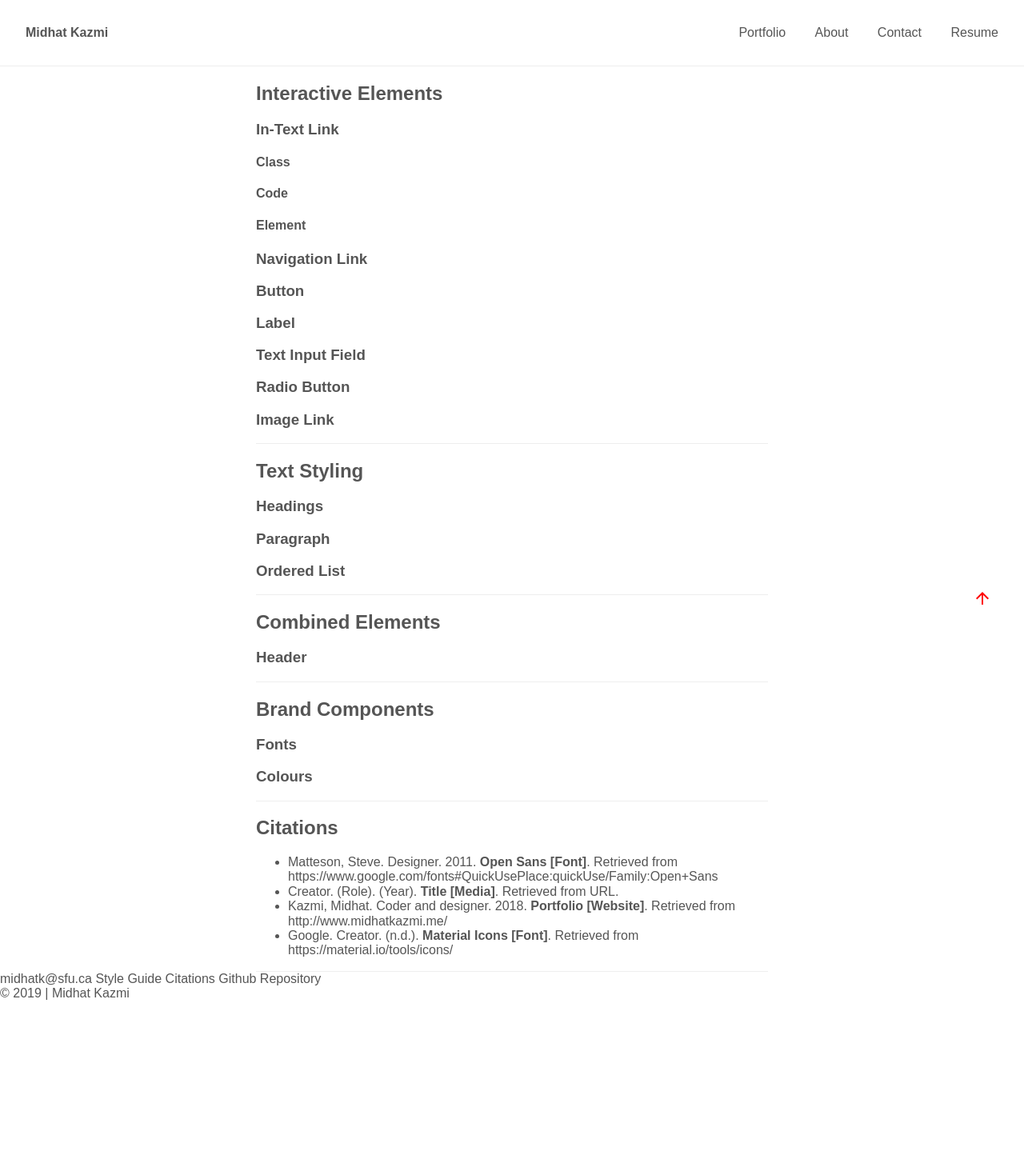
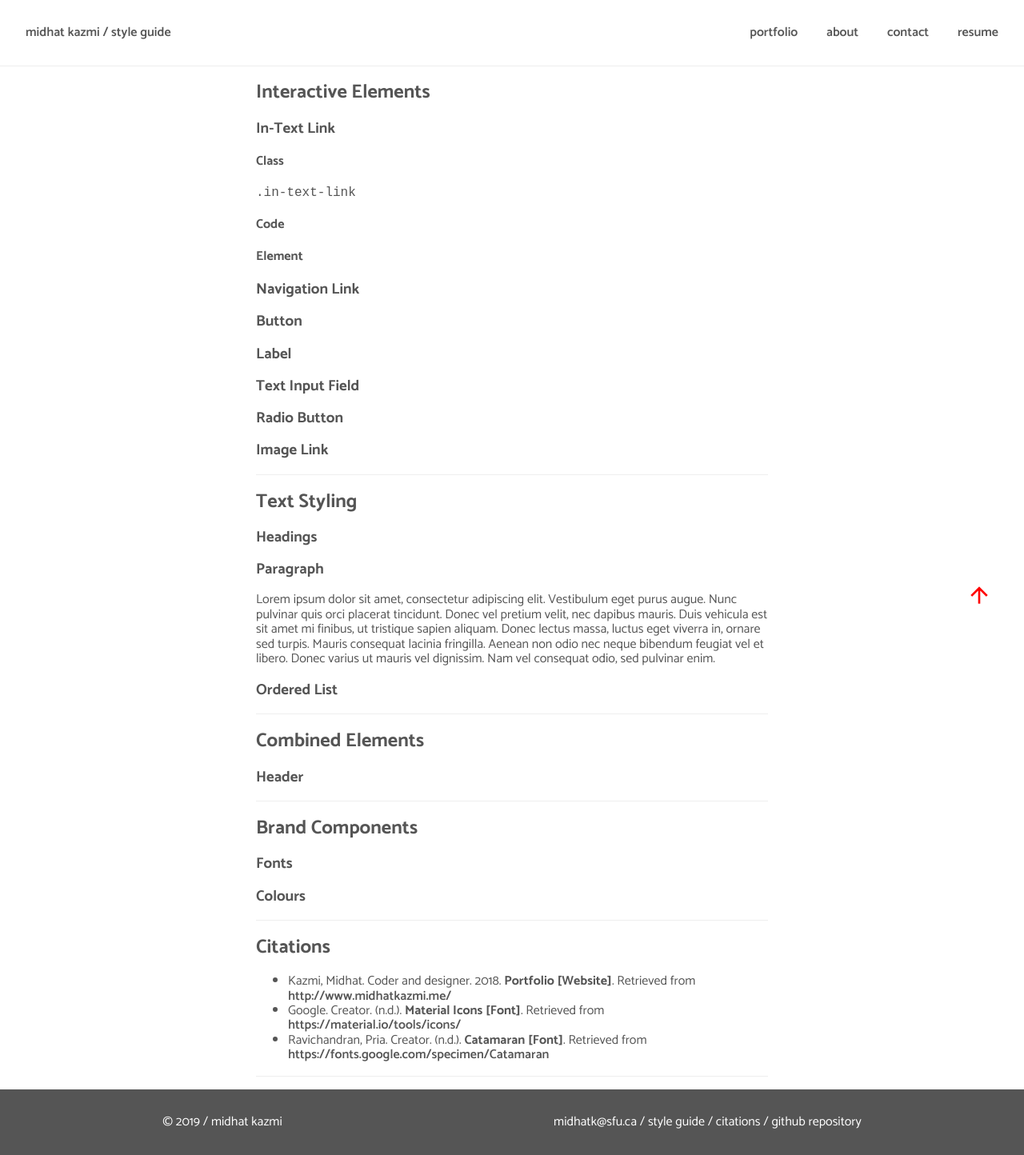
Before and after one commit to midhatkazmi/IAT-339-P3-Portfolio, a plain HTML site: page styleguide.html in a window 1280 px wide. Shown: the whole page at 80% size. Before the commit the page ends 1252 px from the top, so only its background shows below. Drawn offline with Linux system fonts and the light colour scheme.

Commit message:
Implemented font and sticky header and footer layout

```diff
--- a/css/grids.css
+++ b/css/grids.css
@@ -9,3 +9,8 @@
 	justify-content: space-between;
 	align-items: center;
 }
+
+.footer-container {
+	display: flex;
+	justify-content: space-between;
+}
--- a/css/main.css
+++ b/css/main.css
@@ -1,26 +1,37 @@
 /*Style Guide*/
 
-* {
-	font-family: sans-serif;
+body {
+	color: #555;
+	font-family: 'Catamaran', sans-serif;
+}
+
+a {
+	color: #555;
 	text-decoration: none;
-	color: #555;
+	font-weight: 600;
 }
 
 .header {
+	position: fixed;
+	top: 0;
+	width: 100%;
+	background-color: white;
 	border-bottom: solid 1px #EEE;
+	text-transform: lowercase;
 }
 
-.logomark {}
+.logo {}
 
-.logomark:hover, .logomark:focus, .logomark:active {}
+.logo:hover, .logo:focus, .logo:active {}
 
-.logotype {
+.heading {
 	margin: 1rem;
 	padding: 1rem;
 	font-size: 1rem;
+	font-weight: 600;
 }
 
-.logotype:hover, .logotype:focus, .logotype:active {}
+.heading:hover, .heading:focus, .heading:active {}
 
 .nav {
 	margin: 1rem;
@@ -32,26 +43,51 @@
 
 .nav-link:hover, .nav-link:focus, .nav-link:active {}
 
-.button-scroll-to-top {
+.button-scroll-to-top .material-icons {
 	position: fixed;
 	bottom: 2rem;
 	right: 2rem;
 	padding: 0.5rem;
+	border-radius: 100%;
+	background-color: white;
 	color: red;
-	border-radius: 100%;
-	/*transition: color 0.25s, background color 0.25s;*/
+	font-size: 2rem;
+	transition: background-color 0.25s, color 0.25s;
 }
 
-.button-scroll-to-top:hover, .button-scroll-to-top:focus {
+.button-scroll-to-top .material-icons:hover, .button-scroll-to-top .material-icons:focus {
 	background-color: red;
 	color: white;
-	/*transition: color 0.25s, background color 0.25s;*/
+	transition: background-color 0.25s, color 0.25s;
 }
 
 .section {
-	margin: auto;
+	margin: 1rem auto;
 	width: 50%;
 	border-bottom: solid #EEE 1px;
+}
+
+.class-name {}
+
+.code {}
+
+.in-text-link {}
+
+.footer {
+	padding: 1rem;
+	background-color: #555;
+	text-transform: lowercase;
+}
+
+.footer-content {
+	margin: 1rem auto;
+	width: 70%;
+	color: white;
+}
+
+.footer-link {
+	color: white;
+	font-weight: 400;
 }
 
 /*Portfolio*/
--- a/styleguide.html
+++ b/styleguide.html
@@ -3,23 +3,26 @@
 	<head>
 		<meta charset="utf-8">
 		<meta name="viewport" content="width=device-width, initial-scale=1">
-		<title>Midhat Kazmi | Visual Designer</title>
+		<title>Midhat Kazmi / Style Guide</title>
 		<link rel="icon" href="img/favicon-mk.png">
 		<link rel="stylesheet" type="text/css" href="css/normalize.css">
 		<link rel="stylesheet" type="text/css" href="css/main.css">
 		<link rel="stylesheet" type="text/css" href="css/grids.css">
 		<link href="https://fonts.googleapis.com/icon?family=Material+Icons" rel="stylesheet">
+		<link href="https://fonts.googleapis.com/css?family=Catamaran:100,200,300,400,500,600,700,800,900" rel="stylesheet">
 	</head>
 	<body>
 		<header class="header">
 			<!-- <a href="index.html">
-				<img class="logomark" src="img/logo-mk.svg">
+				<img class="logo" src="img/logo-mk.svg">
 			</a> -->
 			<div class="header-container">
 				<div class="header-item">
-					<a href="index.html">
-						<h1 class="logotype">Midhat Kazmi</h1>
-					</a>
+					<h1 class="heading">
+						<a href="index.html">Midhat Kazmi</a>
+						/
+						<a href="styleguide.html">Style Guide</a>
+					</h1>
 				</div>
 				<div class="header-item">
 					<nav class="nav">
@@ -31,9 +34,31 @@
 				</div>
 			</div>
 		</header>
+		<header>
+			<!-- <a href="index.html" tabindex="-1">
+				<img class="logo" src="img/logo-mk.svg">
+			</a> -->
+			<div class="header-container">
+				<div class="header-item">
+					<h1 class="heading">
+						<a href="index.html" tabindex="-1">Midhat Kazmi</a>
+						/
+						<a href="styleguide.html" tabindex="-1">Style Guide</a>
+					</h1>
+				</div>
+				<div class="header-item">
+					<nav class="nav">
+						<a class="nav-link" href="index.html" tabindex="-1">Portfolio</a>
+						<a class="nav-link" href="about.html" tabindex="-1">About</a>
+						<a class="nav-link" href="contact.html" tabindex="-1">Contact</a>
+						<a class="nav-link" href="files/midhat-kazmi-resume.pdf" tabindex="-1" target="_blank">Resume</a>
+					</nav>
+				</div>
+			</div>
+		</header>
 		<main>
-			<a href="#">
-				<i class="material-icons button-scroll-to-top">arrow_upward</i>
+			<a class="button-scroll-to-top" href="#">
+				<i class="material-icons">arrow_upward</i>
 			</a>
 			<!-- <nav class="body-nav">
 				<a class="body-nav-link" href="#interactive-elements">Interactive Elements</a>
@@ -50,7 +75,10 @@
 				<h2>Interactive Elements</h2>
 					<h3>In-Text Link</h3>
 						<h4>Class</h4>
+							<code class="class-name">.in-text-link</code>
 						<h4>Code</h4>
+							<code class="code">
+							</code>
 						<h4>Element</h4>
 					<h3>Navigation Link</h3>
 					<h3>Button</h3>
@@ -63,6 +91,9 @@
 				<h2>Text Styling</h2>
 					<h3>Headings</h3>
 					<h3>Paragraph</h3>
+						<p>
+							Lorem ipsum dolor sit amet, consectetur adipiscing elit. Vestibulum eget purus augue. Nunc pulvinar quis orci placerat tincidunt. Donec vel pretium velit, nec dapibus mauris. Duis vehicula est sit amet mi finibus, ut tristique sapien aliquam. Donec lectus massa, luctus eget viverra in, ornare sed turpis. Mauris consequat lacinia fringilla. Aenean non odio nec neque bibendum feugiat vel et libero. Donec varius ut mauris vel dignissim. Nam vel consequat odio, sed pulvinar enim.
+						</p>
 					<h3>Ordered List</h3>
 			</section>
 			<section id="combined-elements" class="section">
@@ -77,28 +108,41 @@
 			<section id="citations" class="section">
 				<h2>Citations</h2>
 					<ul>
-						<li>
+						<!-- <li>
 							Matteson, Steve. Designer. 2011. <strong>Open Sans [Font]</strong>. Retrieved from <a href="https://www.google.com/fonts#QuickUsePlace:quickUse/Family:Open+Sans" target="_blank">https://www.google.com/fonts#QuickUsePlace:quickUse/Family:Open+Sans</a>
 						</li>
 						<li>
 							Creator. (Role). (Year). <strong>Title [Media]</strong>. Retrieved from <a href="#" target="_blank">URL</a>.
-						</li>
+						</li> -->
 						<li>
 							Kazmi, Midhat. Coder and designer. 2018. <strong>Portfolio [Website]</strong>. Retrieved from <a href="http://www.midhatkazmi.me/" target="_blank">http://www.midhatkazmi.me/</a>
 						</li>
 						<li>
 							Google. Creator. (n.d.). <strong>Material Icons [Font]</strong>. Retrieved from <a href="https://material.io/tools/icons/">https://material.io/tools/icons/</a>
 						</li>
+						<li>
+							Ravichandran, Pria. Creator. (n.d.). <strong>Catamaran [Font]</strong>. Retrieved from <a href="https://fonts.google.com/specimen/Catamaran" target="_blank">https://fonts.google.com/specimen/Catamaran</a>
+						</li>
 					</ul>
 			</section>
 		</main>
-		<footer>
-			<a href="mailto:midhatk@sfu.ca">midhatk@sfu.ca</a>
-			<a href="styleguide.html">Style Guide</a>
-			<a href="styleguide.html#citations">Citations</a>
-			<a href="https://github.com/midhatkazmi/IAT-339-P3-Portfolio.git" target="_blank">Github Repository</a>
-			<br>
-			&copy; 2019 | Midhat Kazmi
+		<footer class="footer">
+			<div class="footer-content">
+				<div class="footer-container">
+					<div class="footer-item">
+						&copy; 2019 / Midhat Kazmi
+					</div>
+					<div class="footer-item">
+						<a class="footer-link" href="mailto:midhatk@sfu.ca">midhatk@sfu.ca</a>
+						/
+						<a class="footer-link" href="styleguide.html">Style Guide</a>
+						/
+						<a class="footer-link" href="styleguide.html#citations">Citations</a>
+						/
+						<a class="footer-link" href="https://github.com/midhatkazmi/IAT-339-P3-Portfolio.git" target="_blank">Github Repository</a>
+					</div>
+				</div>
+			</div>
 		</footer>
 	</body>
 </html>
```
